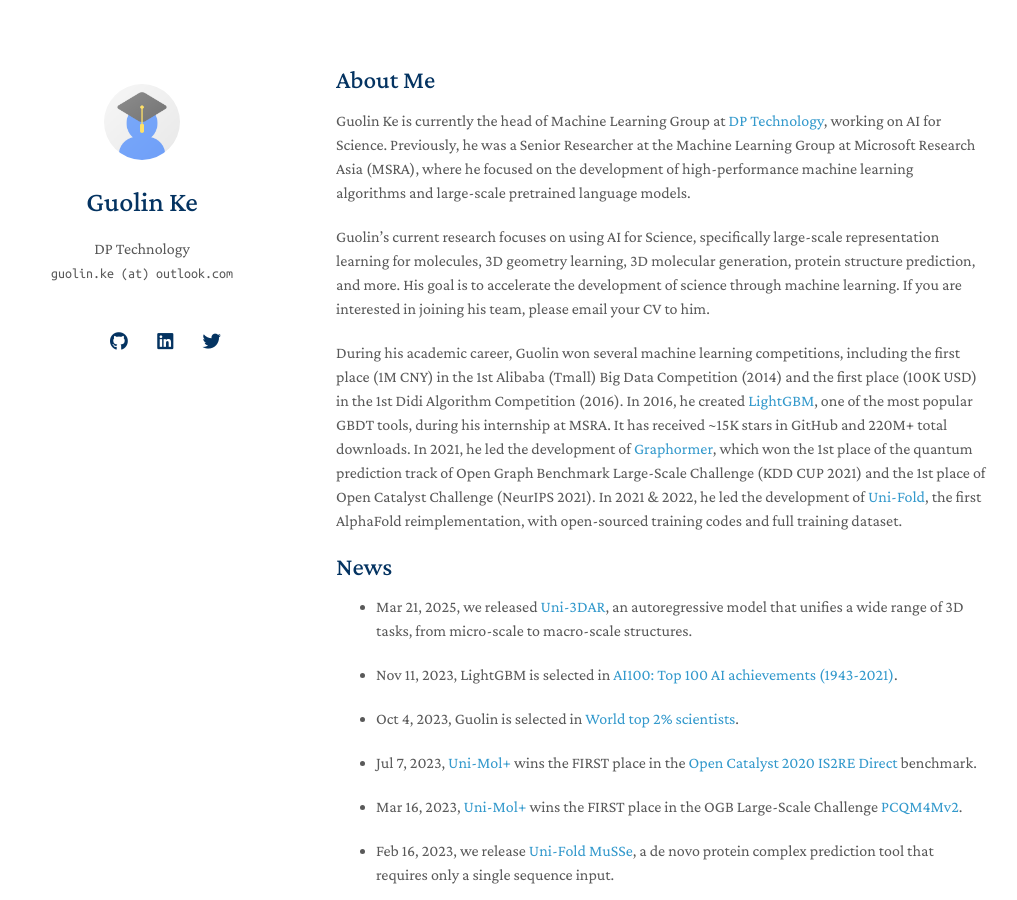
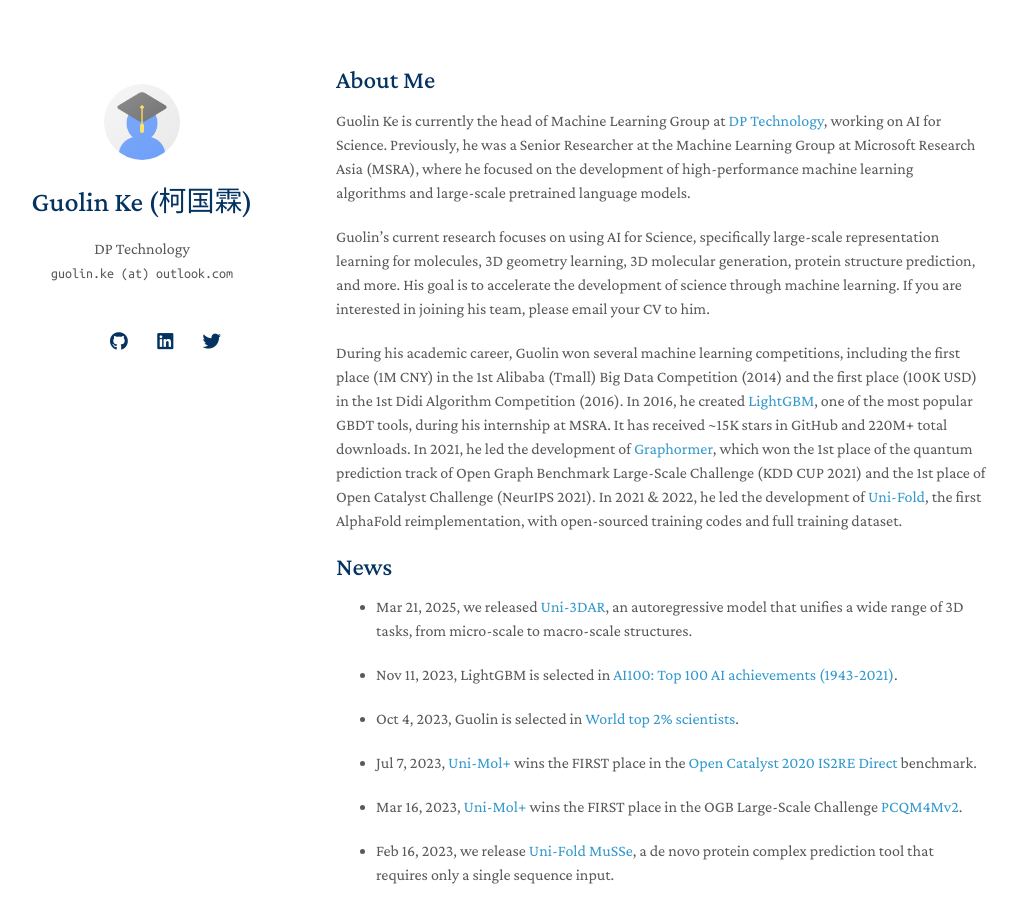
Before and after one commit to guolinke/guolinke.github.io, a Jekyll site: the page built from index.md, in a window 1280 px wide and 900 px high. Shown: the whole window, without its empty margins (134-1151 px from the left). Built offline with Jekyll 4.4.1, drawn with Linux system fonts in a browser that asks for light colours; nearby versions of some CDN libraries; a style sheet for code colours, icons or effects is not loaded; our own code applies the rules of GitHub Pages for plain Markdown files.

Commit message:
Update _config.yml

```diff
--- a/_config.yml
+++ b/_config.yml
@@ -1,12 +1,12 @@
 # Basic Information
-title: Guolin Ke
+title: Guolin Ke (柯国霖)
 position:
 affiliation: DP Technology
 email: guolin.ke (at) outlook.com
 
 # Search Engine Optimization (SEO)
 # The following information is used to improve the website traffic from search engines, e.g., Google.
-keywords: guolin ke
+keywords: guolin ke, 柯国霖
 description:
 canonical: https://guolinke.github.io/
 
```
